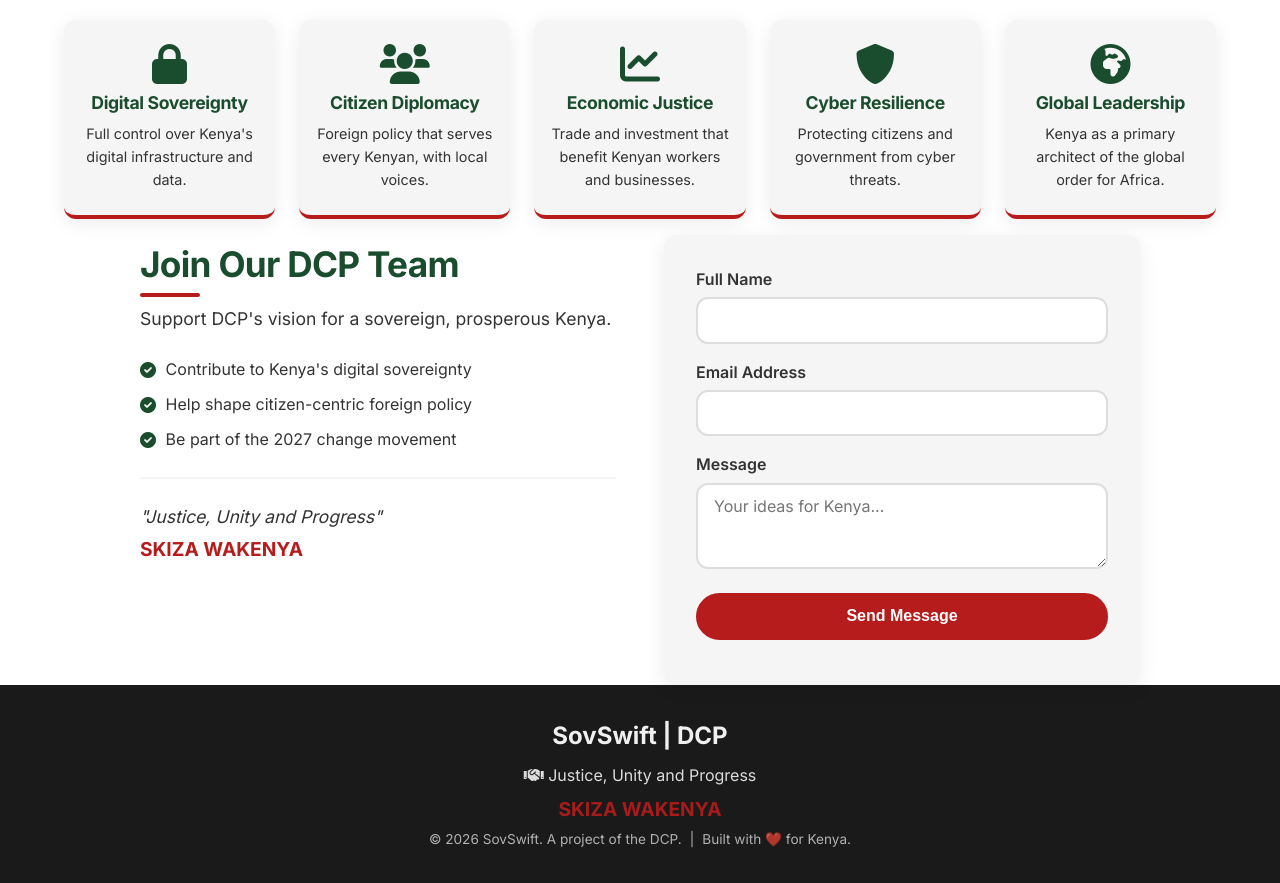
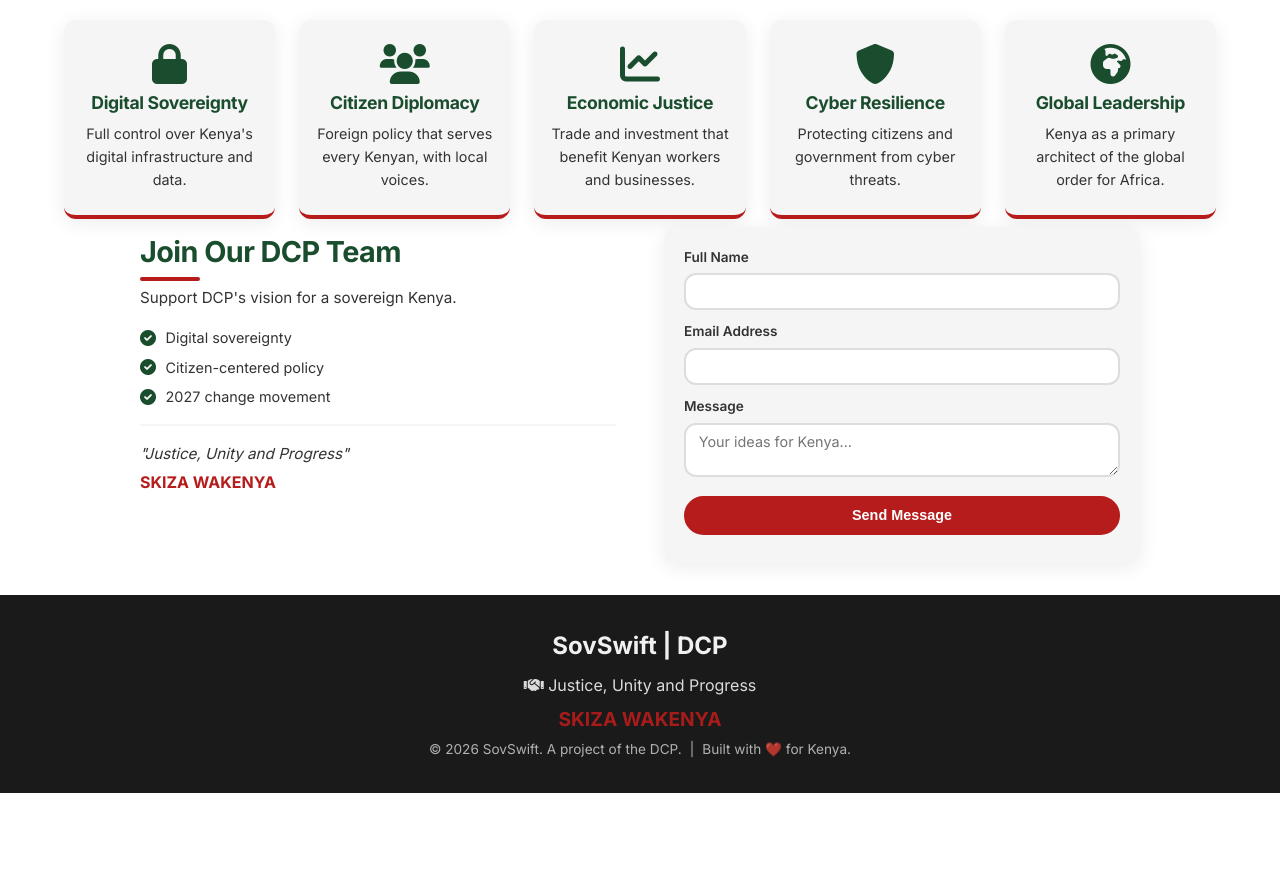
Before and after one commit to elvismogere/sovswift-kenya, a Flask app: page / in a window 1280 px wide. Shown: the part 1335-2218 px from the top of the page. After the commit the page ends 2128 px from the top, so only its background shows below. Run offline with Flask 3, Linux system fonts and the light colour scheme; data that the repository does not hold is empty.

Commit message:
Update index.html

```diff
--- a/templates/index.html
+++ b/templates/index.html
@@ -143,42 +143,42 @@
             </div>
         </section>
 
-        <!-- CONTACT Section – Two Column Layout -->
-        <section id="contact" class="section fade-in" style="padding-top: 1rem;">
+        <!-- CONTACT Section – Compact -->
+        <section id="contact" class="section fade-in" style="padding-top: 0.5rem; padding-bottom: 2rem;">
             <div class="container">
                 <div class="contact-grid">
-                    <!-- Left Column: Heading & Description -->
+                    <!-- Left Column -->
                     <div class="contact-left">
-                        <h2 style="text-align: left; margin-bottom: 0.5rem;">Join Our DCP Team</h2>
-                        <p class="contact-subtitle">Support DCP's vision for a sovereign, prosperous Kenya.</p>
+                        <h2 style="text-align: left; margin-bottom: 0.3rem; font-size: 1.8rem;">Join Our DCP Team</h2>
+                        <p class="contact-subtitle" style="font-size: 0.95rem; margin-bottom: 1rem;">Support DCP's vision for a sovereign Kenya.</p>
                         <div class="contact-features">
-                            <p><i class="fas fa-check-circle" style="color: var(--accent-green);"></i> Contribute to Kenya's digital sovereignty</p>
-                            <p><i class="fas fa-check-circle" style="color: var(--accent-green);"></i> Help shape citizen-centric foreign policy</p>
-                            <p><i class="fas fa-check-circle" style="color: var(--accent-green);"></i> Be part of the 2027 change movement</p>
+                            <p style="margin-bottom: 0.4rem; font-size: 0.9rem;"><i class="fas fa-check-circle" style="color: var(--accent-green);"></i> Digital sovereignty</p>
+                            <p style="margin-bottom: 0.4rem; font-size: 0.9rem;"><i class="fas fa-check-circle" style="color: var(--accent-green);"></i> Citizen-centered policy</p>
+                            <p style="margin-bottom: 0.4rem; font-size: 0.9rem;"><i class="fas fa-check-circle" style="color: var(--accent-green);"></i> 2027 change movement</p>
                         </div>
-                        <div class="contact-quote">
-                            <p>"Justice, Unity and Progress"</p>
-                            <span>SKIZA WAKENYA</span>
+                        <div class="contact-quote" style="margin-top: 1rem; padding-top: 1rem;">
+                            <p style="font-size: 0.95rem;">"Justice, Unity and Progress"</p>
+                            <span style="font-size: 1rem;">SKIZA WAKENYA</span>
                         </div>
                     </div>
 
                     <!-- Right Column: Form -->
-                    <div class="contact-right">
+                    <div class="contact-right" style="padding: 1.25rem;">
                         <form id="contact-form">
-                            <div class="form-group">
-                                <label for="name">Full Name</label>
-                                <input type="text" id="name" name="name" required>
+                            <div class="form-group" style="margin-bottom: 0.7rem;">
+                                <label for="name" style="font-size: 0.85rem;">Full Name</label>
+                                <input type="text" id="name" name="name" required style="padding: 0.5rem 0.8rem; font-size: 0.9rem;">
                             </div>
-                            <div class="form-group">
-                                <label for="email">Email Address</label>
-                                <input type="email" id="email" name="email" required>
+                            <div class="form-group" style="margin-bottom: 0.7rem;">
+                                <label for="email" style="font-size: 0.85rem;">Email Address</label>
+                                <input type="email" id="email" name="email" required style="padding: 0.5rem 0.8rem; font-size: 0.9rem;">
                             </div>
-                            <div class="form-group">
-                                <label for="message">Message</label>
-                                <textarea id="message" name="message" rows="3" placeholder="Your ideas for Kenya..." required></textarea>
+                            <div class="form-group" style="margin-bottom: 0.7rem;">
+                                <label for="message" style="font-size: 0.85rem;">Message</label>
+                                <textarea id="message" name="message" rows="2" placeholder="Your ideas for Kenya..." required style="padding: 0.5rem 0.8rem; font-size: 0.9rem;"></textarea>
                             </div>
-                            <button type="submit" class="btn btn-primary" id="submit-btn">Send Message</button>
-                            <div id="form-feedback" style="margin-top:0.8rem; text-align:center;"></div>
+                            <button type="submit" class="btn btn-primary" id="submit-btn" style="padding: 0.6rem 1.5rem; font-size: 0.9rem; width:100%;">Send Message</button>
+                            <div id="form-feedback" style="margin-top:0.5rem; text-align:center; font-size:0.85rem;"></div>
                         </form>
                     </div>
                 </div>
```
